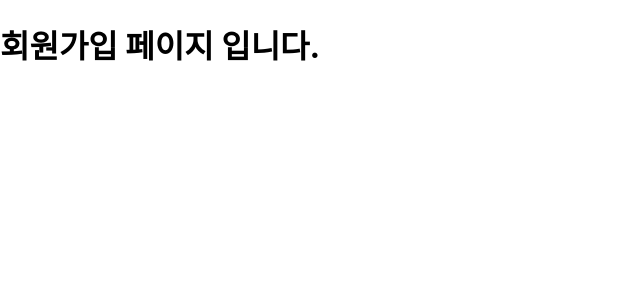
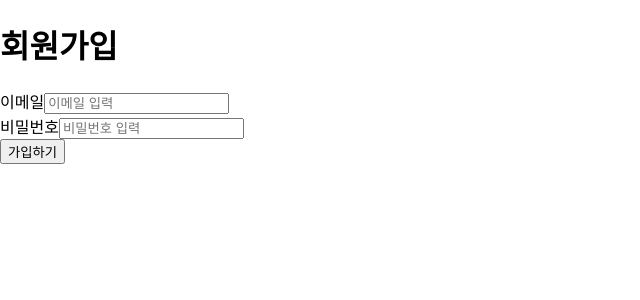
Before and after one commit to DataCodeLiteracy/wanted-pre-onboarding-frontend, a React (Create React App) app: page /signup in a window 1280 px wide. Shown: the top 300 px of the page, without its empty margins (0-640 px from the left). Built offline with nearby package versions, Linux system fonts and the light colour scheme.

Commit message:
feat: 원티드 서버 API와 통신하는 회원가입 기능 구현하기

```diff
--- a/src/pages/Signup.jsx
+++ b/src/pages/Signup.jsx
@@ -1,9 +1,70 @@
-import React from "react";
+import axios from "axios";
+import React, { useState } from "react";
 
 export default function Signup() {
+  const [password, setPassword] = useState("");
+  const [email, setEmail] = useState("");
+  const [error, setError] = useState("");
+
+  const handleSignup = async (e) => {
+    e.preventDefault();
+    const SIGNUP_API =
+      "https://www.pre-onboarding-selection-task.shop/auth/signup";
+
+    try {
+      const req = await axios.post(
+        SIGNUP_API,
+        {
+          email,
+          password
+        },
+        {
+          headers: {
+            "Content-Type": "application/json"
+          }
+        }
+      );
+
+      window.alert("회원가입이 완료되었습니다!");
+    } catch (error) {
+      setError(error.response.data.message);
+    }
+  };
+
   return (
     <div>
-      <h1>회원가입 페이지 입니다.</h1>
+      <h1>회원가입</h1>
+      <form onSubmit={handleSignup}>
+        <div>
+          <label htmlFor="email">이메일</label>
+          <input
+            id="email"
+            data-testid="email-input"
+            type="text"
+            placeholder="이메일 입력"
+            autoComplete="on"
+            value={email}
+            onChange={(e) => setEmail(e.target.value)}
+          />
+        </div>
+        <div>
+          <label htmlFor="password">비밀번호</label>
+          <input
+            id="password"
+            data-testid="password-input"
+            type="password"
+            placeholder="비밀번호 입력"
+            value={password}
+            onChange={(e) => setPassword(e.target.value)}
+          />
+        </div>
+
+        {error && <div>{error}</div>}
+
+        <button data-testid="signup-button" type="submit">
+          가입하기
+        </button>
+      </form>
     </div>
   );
 }
```
